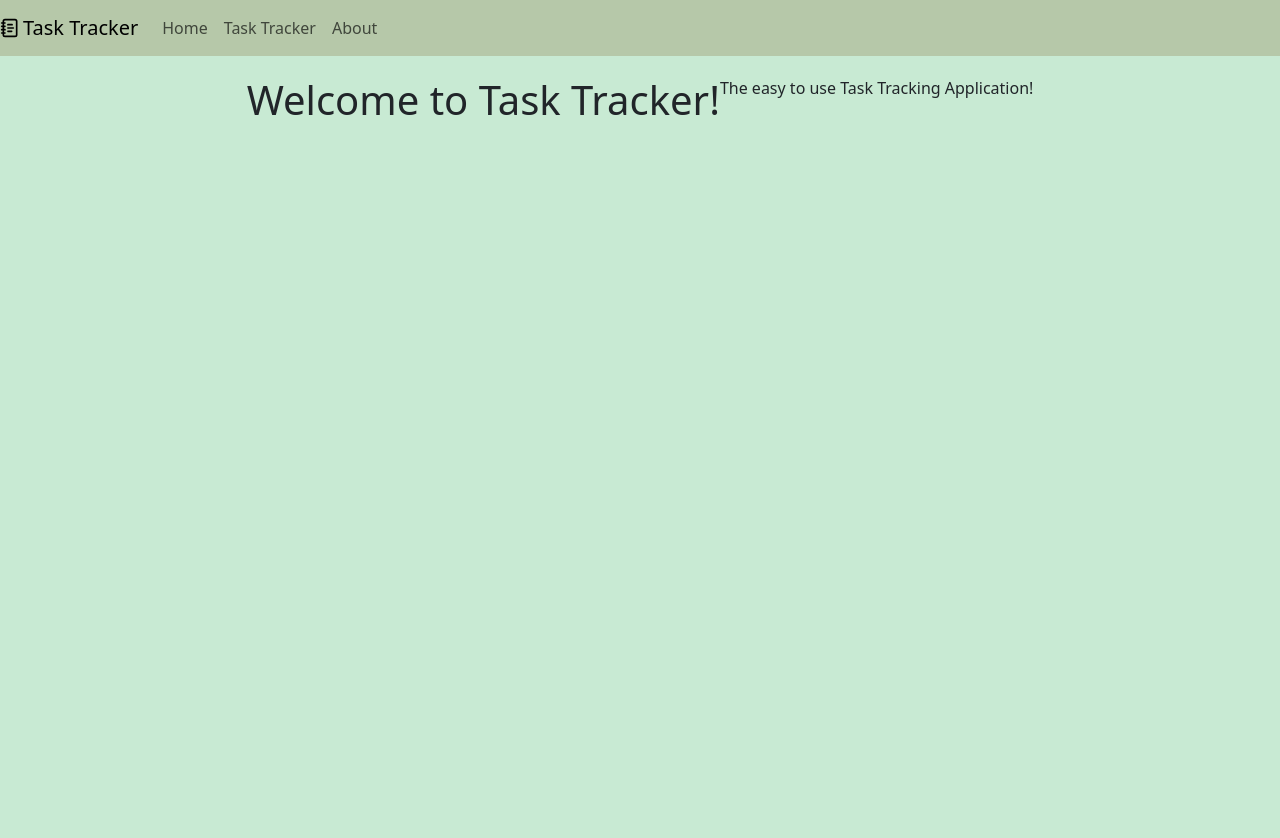
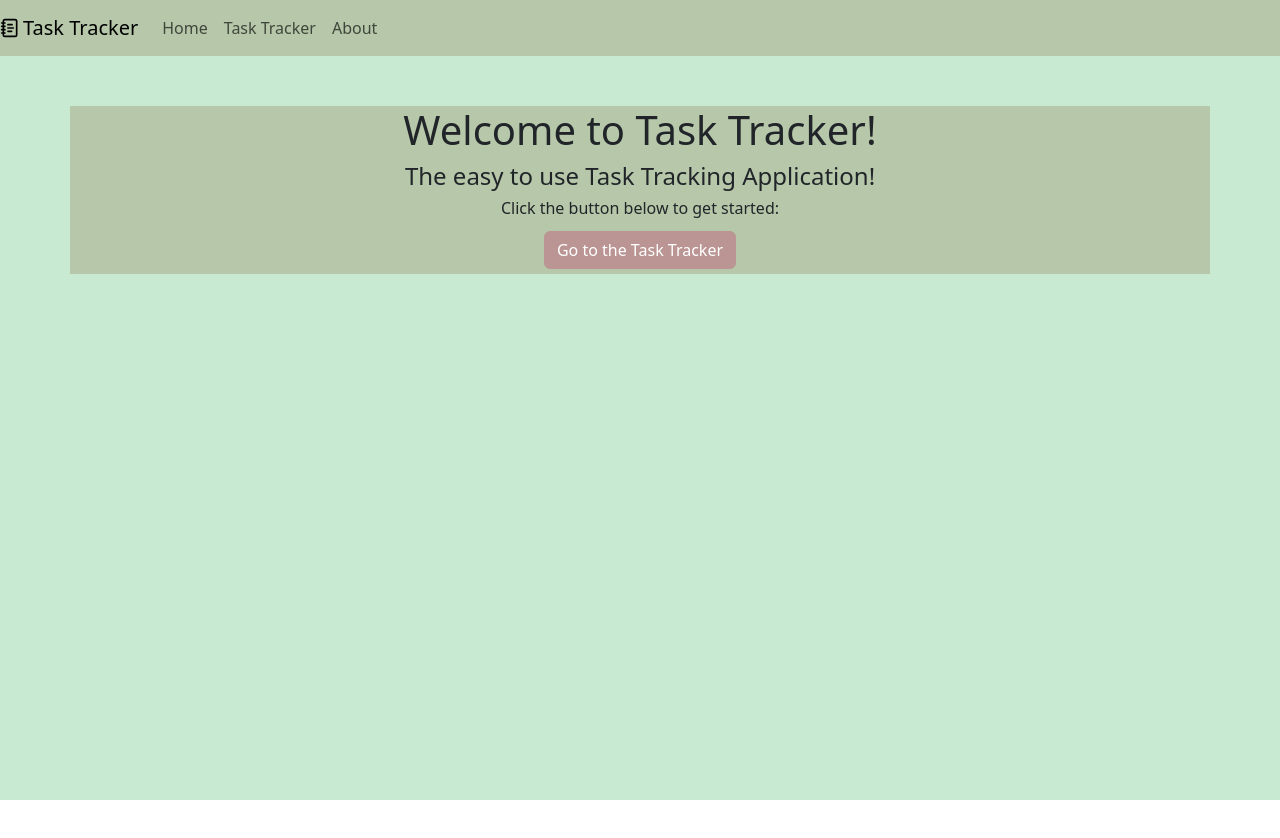
Before and after one commit to courtneytruong/task-tracker, a React (Vite) app in the folder task-tracker/: page / in a window 1280 px wide. Shown: the top 838 px of the page. After the commit the page ends 800 px from the top, so only its background shows below. Built offline with nearby package versions, Linux system fonts and the light colour scheme.

Commit message:
Home page finished

```diff
--- a/task-tracker/src/components/Home.jsx
+++ b/task-tracker/src/components/Home.jsx
@@ -1,15 +1,31 @@
-import { Container } from "react-bootstrap";
+import { Container, Col, Row, Button } from "react-bootstrap";
 import NavBar from "./NavBar";
+import { Link } from "react-router-dom";
 
 export default function Home() {
   return (
-    <div>
+    <div className="body w-100 vh-100">
       <NavBar />
-      <div className="homeText w-100 vh-100">
-        <h1>Welcome to Task Tracker!</h1>
+      <Container className="homeText">
+        <Row>
+          <Col md={12}>
+            <h1>Welcome to Task Tracker!</h1>
+          </Col>
 
-        <p>The easy to use Task Tracking Application!</p>
-      </div>
+          <Col md={12}>
+            <h4>The easy to use Task Tracking Application!</h4>
+          </Col>
+
+          <Col md={12}>
+            <h6>Click the button below to get started:</h6>
+            <Link to="/TaskTracker">
+              <Button className="custom-submit-button">
+                Go to the Task Tracker
+              </Button>
+            </Link>
+          </Col>
+        </Row>
+      </Container>
     </div>
   );
 }
--- a/task-tracker/src/components/styles.css
+++ b/task-tracker/src/components/styles.css
@@ -10,12 +10,11 @@
 }
 
 .homeText {
+  text-align: center;
   justify-content: center;
-  padding-top: 20px;
-  padding-bottom: 20px;
+  margin-top: 50px;
   display: flex;
-  background-color: #C8EAD3;
-  min-height: fit-content;
+  background-color: #B6C8A9;
 }
 
 .header {
```
